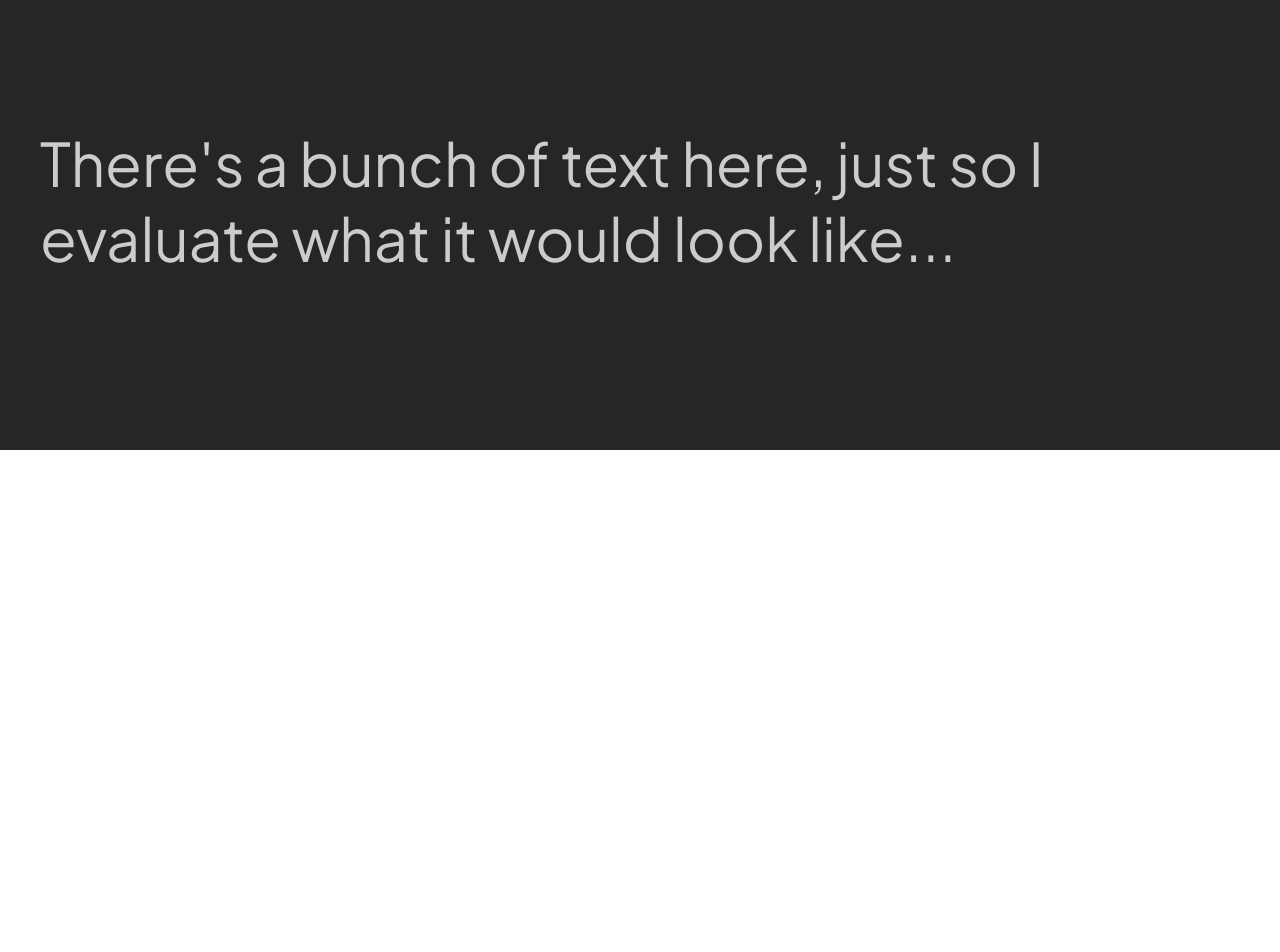
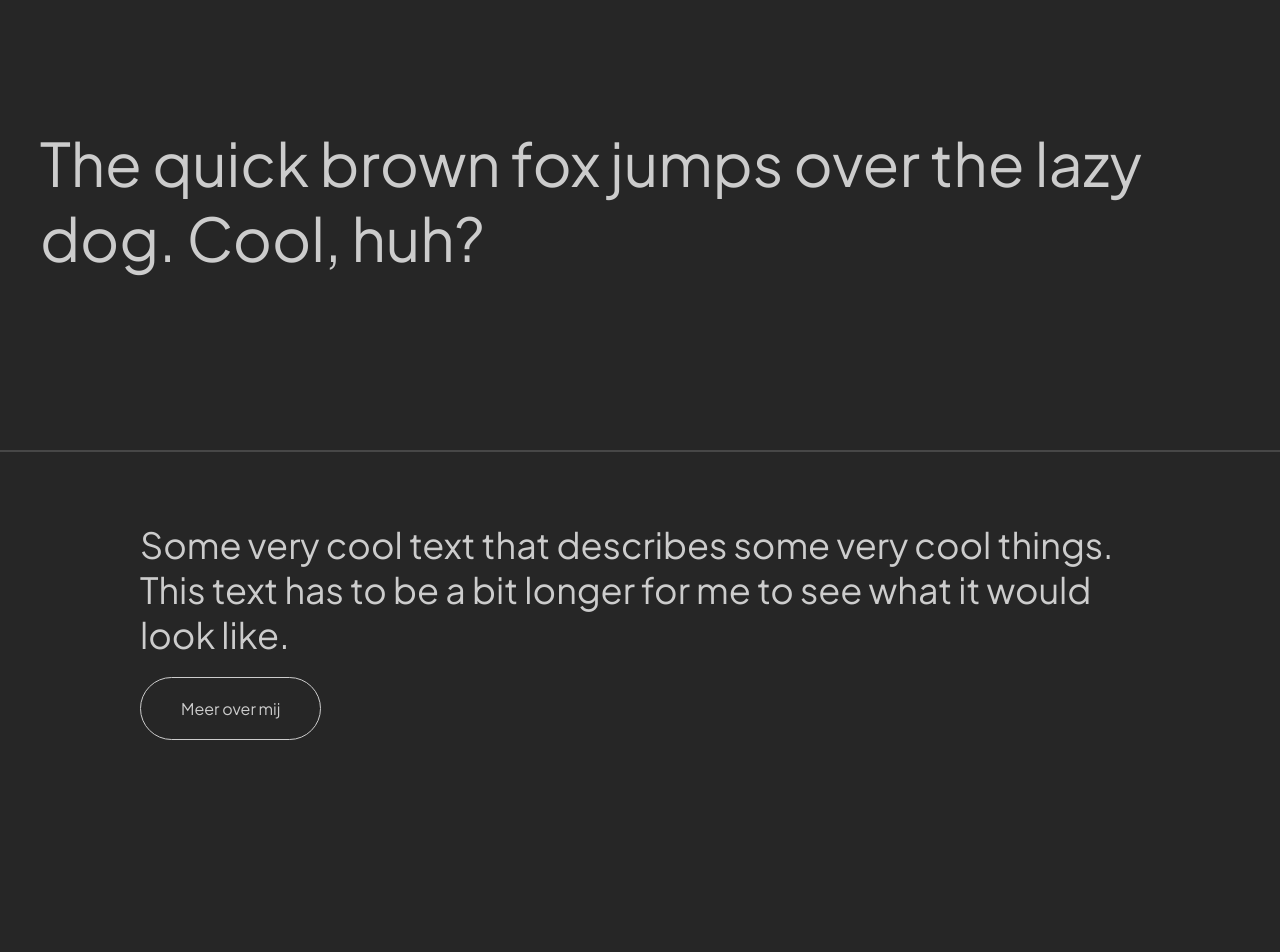
Before and after one commit to gijsvdbeuken/gijsvdbeuken.nl, a React (Create React App) app: page / in a window 1280 px wide. Shown: the part 200-1152 px from the top of the page. Before the commit the page ends 800 px from the top, so only its background shows below. Built offline with nearby package versions, Linux system fonts and the light colour scheme.

Commit message:
Improved about section and restructured file tree

```diff
--- a/src/App.js
+++ b/src/App.js
@@ -1,6 +1,6 @@
 import React from "react";
 import { BrowserRouter as Router, Route, Routes } from "react-router-dom";
-import { Navbar } from "./components/Navbar";
+import { Navbar } from "./components/navbar/Navbar";
 import { Home } from "./pages/Home";
 import { Portfolio } from "./pages/Portfolio";
 import { About } from "./pages/About";
--- /dev/null
+++ b/src/components/Global.css
@@ -0,0 +1,61 @@
+@import url("https://fonts.googleapis.com/css2?family=Plus+Jakarta+Sans:ital,wght@0,200..800;1,200..800&display=swap");
+
+:root {
+  --font-light: 200;
+  --font-regular: 400;
+  --font-bold: 700;
+  --font-extra-bold: 800;
+  --font-family: "Plus Jakarta Sans", sans-serif;
+  --primary-color: #262626;
+  --secondary-color: #cccccc;
+  --secondary-color-opacity-20: rgba(204, 204, 204, 0.2);
+  --hover-color: #ffffff;
+}
+
+* {
+  box-sizing: border-box;
+}
+
+body,
+html {
+  margin: 0;
+  padding: 0;
+}
+
+h1 {
+  color: var(--secondary-color);
+  font-family: var(--font-family);
+  font-weight: var(--font-regular);
+  font-size: 60px;
+  line-height: 1.25em;
+  margin: 10px 0px;
+}
+
+h2 {
+  color: var(--secondary-color);
+  font-family: var(--font-family);
+  font-weight: var(--font-regular);
+  font-size: 36px;
+  line-height: 1.25em;
+  margin: 10px 0px;
+}
+
+.btn {
+  all: unset;
+  color: var(--secondary-color);
+  font-family: var(--font-family);
+  font-weight: var(--font-regular);
+  border: 1px solid var(--secondary-color);
+  cursor: pointer;
+  background-color: none;
+  padding: 20px 40px;
+  margin: 10px 0px;
+  border-radius: 100px;
+  font-size: 16px;
+  transition: color 0.3s, border-color 0.3s;
+}
+
+.btn:hover {
+  color: var(--hover-color);
+  border: 1px solid var(--hover-color);
+}
--- a/src/components/Introduction.css
+++ /dev/null
@@ -1,42 +0,0 @@
-@import url("https://fonts.googleapis.com/css2?family=Plus+Jakarta+Sans:ital,wght@0,200..800;1,200..800&display=swap");
-
-:root {
-  --font-light: 200;
-  --font-regular: 400;
-  --font-bold: 700;
-  --font-extra-bold: 800;
-  --font-family: "Plus Jakarta Sans", sans-serif;
-  --primary-color: #262626;
-  --secondary-color: #cccccc;
-  --secondary-color-opacity-20: rgba(204, 204, 204, 0.2);
-  --hover-color: #ffffff;
-}
-
-* {
-  box-sizing: border-box;
-}
-
-body,
-html {
-  margin: 0;
-  padding: 0;
-}
-
-.wrapper {
-  display: flex;
-  justify-content: center;
-  align-items: center;
-  height: 500px;
-  background-color: var(--primary-color);
-}
-
-.container {
-  max-width: 1200px;
-}
-
-h1 {
-  color: var(--secondary-color);
-  font-family: var(--font-family);
-  font-weight: var(--font-regular);
-  font-size: 60px;
-}
--- /dev/null
+++ b/src/components/about/About.css
@@ -0,0 +1,22 @@
+.about-wrapper {
+  display: flex;
+  justify-content: center;
+  align-items: center;
+  background-color: var(--primary-color);
+  border-top: 2px solid var(--secondary-color-opacity-20);
+  border-bottom: 2px solid var(--secondary-color-opacity-20);
+}
+
+.about-container {
+  max-width: 1000px;
+  padding: 60px 0px;
+}
+
+.about-image {
+  width: 100%; /* Set width as needed */
+  height: 400px; /* Set height as needed */
+  /*background-image: url("...../assets/img.jpg"); /* Adjust path if necessary */
+  background-size: cover;
+  background-position: center;
+  background-repeat: no-repeat;
+}
--- /dev/null
+++ b/src/components/about/About.js
@@ -0,0 +1,18 @@
+import React from "react";
+import "../Global.css";
+import "./About.css";
+
+export const About = () => {
+  return (
+    <div className="about-wrapper">
+      <div className="about-container">
+        <h2>
+          Some very cool text that describes some very cool things. This text
+          has to be a bit longer for me to see what it would look like.
+        </h2>
+        <button className="btn">Meer over mij</button>
+        <div className="about-image"></div>
+      </div>
+    </div>
+  );
+};
--- /dev/null
+++ b/src/components/introduction/Introduction.css
@@ -0,0 +1,11 @@
+.wrapper {
+  display: flex;
+  justify-content: center;
+  align-items: center;
+  height: 500px;
+  background-color: var(--primary-color);
+}
+
+.container {
+  max-width: 1200px;
+}
--- a/src/components/Introduction.js
+++ b/src/components/introduction/Introduction.js
@@ -1,14 +1,12 @@
 import React from "react";
+import "../Global.css";
 import "./Introduction.css";
 
 export const Introduction = () => {
   return (
     <div className="wrapper">
       <div className="container">
-        <h1>
-          There's a bunch of text here, just so I evaluate what it would look
-          like...
-        </h1>
+        <h1>The quick brown fox jumps over the lazy dog. Cool, huh?</h1>
       </div>
     </div>
   );
--- a/src/components/Navbar.css
+++ b/src/components/navbar/Navbar.css
@@ -1,27 +1,3 @@
-@import url("https://fonts.googleapis.com/css2?family=Plus+Jakarta+Sans:ital,wght@0,200..800;1,200..800&display=swap");
-
-:root {
-  --font-light: 200;
-  --font-regular: 400;
-  --font-bold: 700;
-  --font-extra-bold: 800;
-  --font-family: "Plus Jakarta Sans", sans-serif;
-  --primary-color: #262626;
-  --secondary-color: #cccccc;
-  --secondary-color-opacity-20: rgba(204, 204, 204, 0.2);
-  --hover-color: #ffffff;
-}
-
-* {
-  box-sizing: border-box;
-}
-
-body,
-html {
-  margin: 0;
-  padding: 0;
-}
-
 .navbar {
   display: flex;
   align-items: center;
--- a/src/components/Navbar.js
+++ b/src/components/navbar/Navbar.js
@@ -1,5 +1,6 @@
 import React from "react";
 import { Link } from "react-router-dom";
+import "../Global.css";
 import "./Navbar.css";
 
 export const Navbar = () => {
--- a/src/pages/Home.js
+++ b/src/pages/Home.js
@@ -1,6 +1,12 @@
 import React from "react";
-import { Introduction } from "../components/Introduction";
+import { Introduction } from "../components/introduction/Introduction";
+import { About } from "../components/about/About";
 
 export const Home = () => {
-  return <Introduction />;
+  return (
+    <>
+      <Introduction />
+      <About />
+    </>
+  );
 };
```
Also changed, not shown: 1 other file (tests, documents, lock files or other folders).
